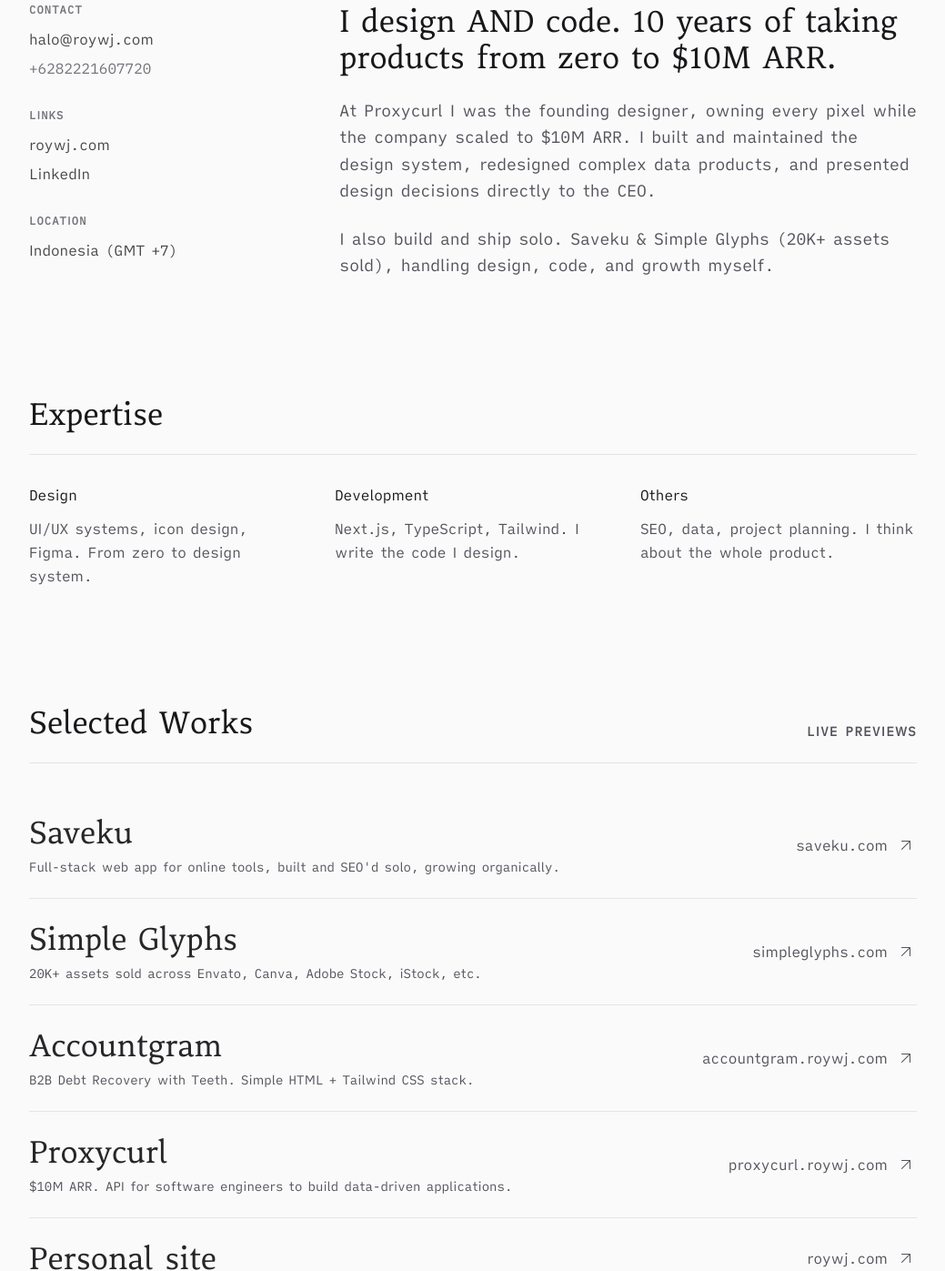
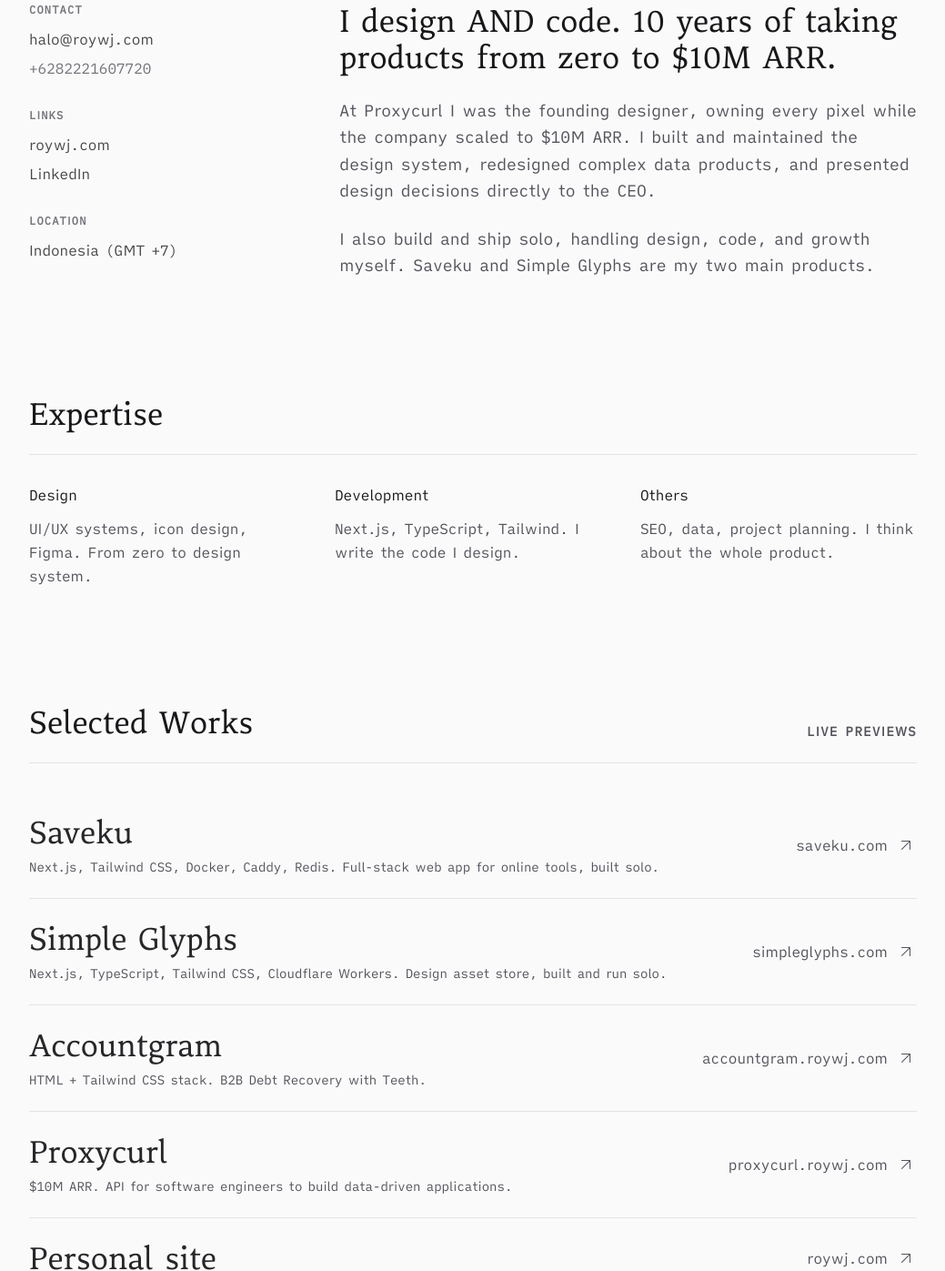
Before and after one commit to royyanwijaya/webdev, a website: page index.html in a window 1280 px wide. Shown: the part 467-1864 px from the top of the page at 91% size, without its empty margins (120-1159 px from the left). Drawn offline with nearby package versions, Linux system fonts and the light colour scheme.

Commit message:
refactor: update product descriptions and tech stack details on home page

```diff
--- a/index.html
+++ b/index.html
@@ -108,8 +108,8 @@
             decisions directly to the CEO.
           </p>
           <p class="text-lg leading-relaxed text-muted-foreground">
-            I also build and ship solo. Saveku & Simple Glyphs (20K+ assets
-            sold), handling design, code, and growth myself.
+            I also build and ship solo, handling design, code, and growth
+            myself. Saveku and Simple Glyphs are my two main products.
           </p>
         </div>
       </section>
@@ -173,8 +173,8 @@
                 Saveku</span
               >
               <p class="text-sm text-muted-foreground">
-                Full-stack web app for online tools, built and SEO'd solo,
-                growing organically.
+                Next.js, Tailwind CSS, Docker, Caddy, Redis. Full-stack web app
+                for online tools, built solo.
               </p>
             </div>
 
@@ -208,7 +208,8 @@
                 Simple Glyphs</span
               >
               <p class="text-sm text-muted-foreground">
-                20K+ assets sold across Envato, Canva, Adobe Stock, iStock, etc.
+                Next.js, TypeScript, Tailwind CSS, Cloudflare Workers. Design
+                asset store, built and run solo.
               </p>
             </div>
             <span class="flex items-center gap-2 text-muted-foreground"
@@ -241,7 +242,7 @@
                 Accountgram</span
               >
               <p class="text-sm text-muted-foreground">
-                B2B Debt Recovery with Teeth. Simple HTML + Tailwind CSS stack.
+                HTML + Tailwind CSS stack. B2B Debt Recovery with Teeth.
               </p>
             </div>
             <span class="flex items-center gap-2 text-muted-foreground"
```
